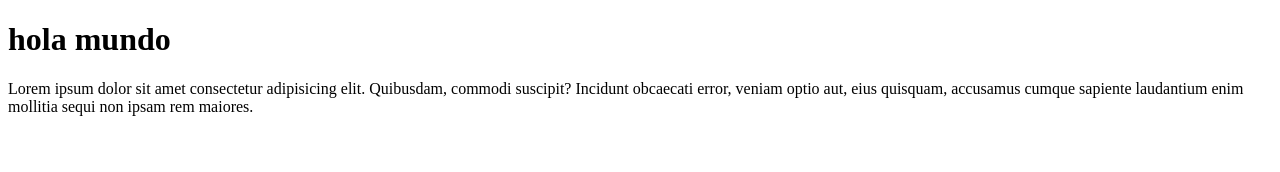
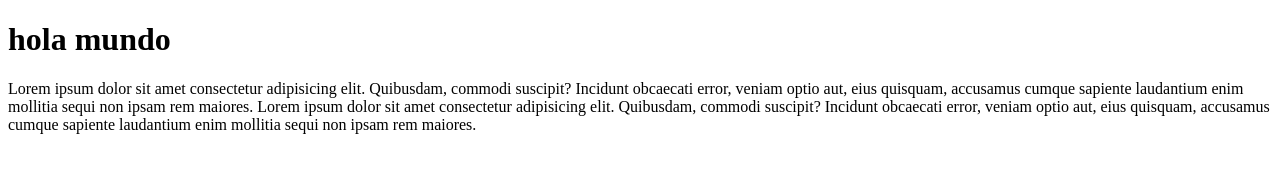
Before and after one commit to wicha8/proyecto, a plain HTML site: page index.html in a window 1280 px wide. Drawn offline with Linux system fonts and the light colour scheme.

Commit message:
agregando parrafos

```diff
--- a/index.html
+++ b/index.html
@@ -10,6 +10,7 @@
     <h1>hola mundo</h1>
     <p>
         Lorem ipsum dolor sit amet consectetur adipisicing elit. Quibusdam, commodi suscipit? Incidunt obcaecati error, veniam optio aut, eius quisquam, accusamus cumque sapiente laudantium enim mollitia sequi non ipsam rem maiores.
+        Lorem ipsum dolor sit amet consectetur adipisicing elit. Quibusdam, commodi suscipit? Incidunt obcaecati error, veniam optio aut, eius quisquam, accusamus cumque sapiente laudantium enim mollitia sequi non ipsam rem maiores.
     </p>
 </body>
 </html>
```
